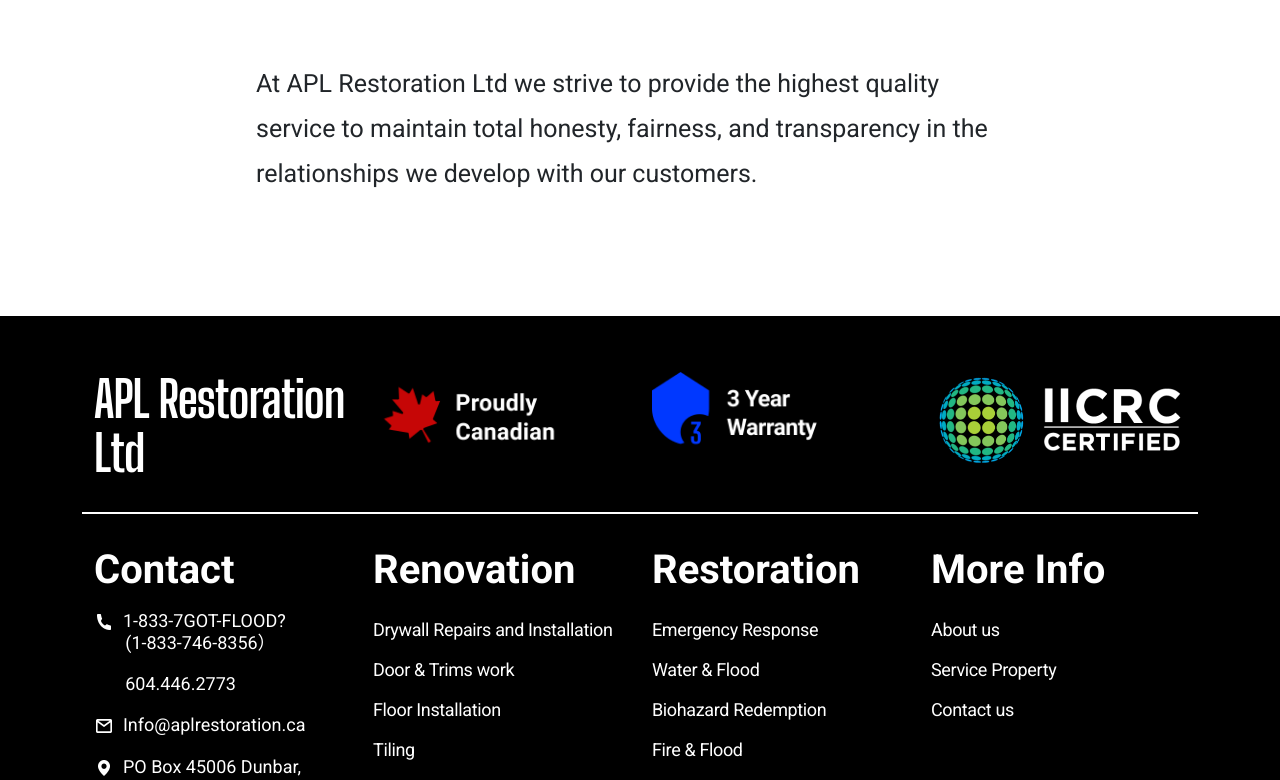
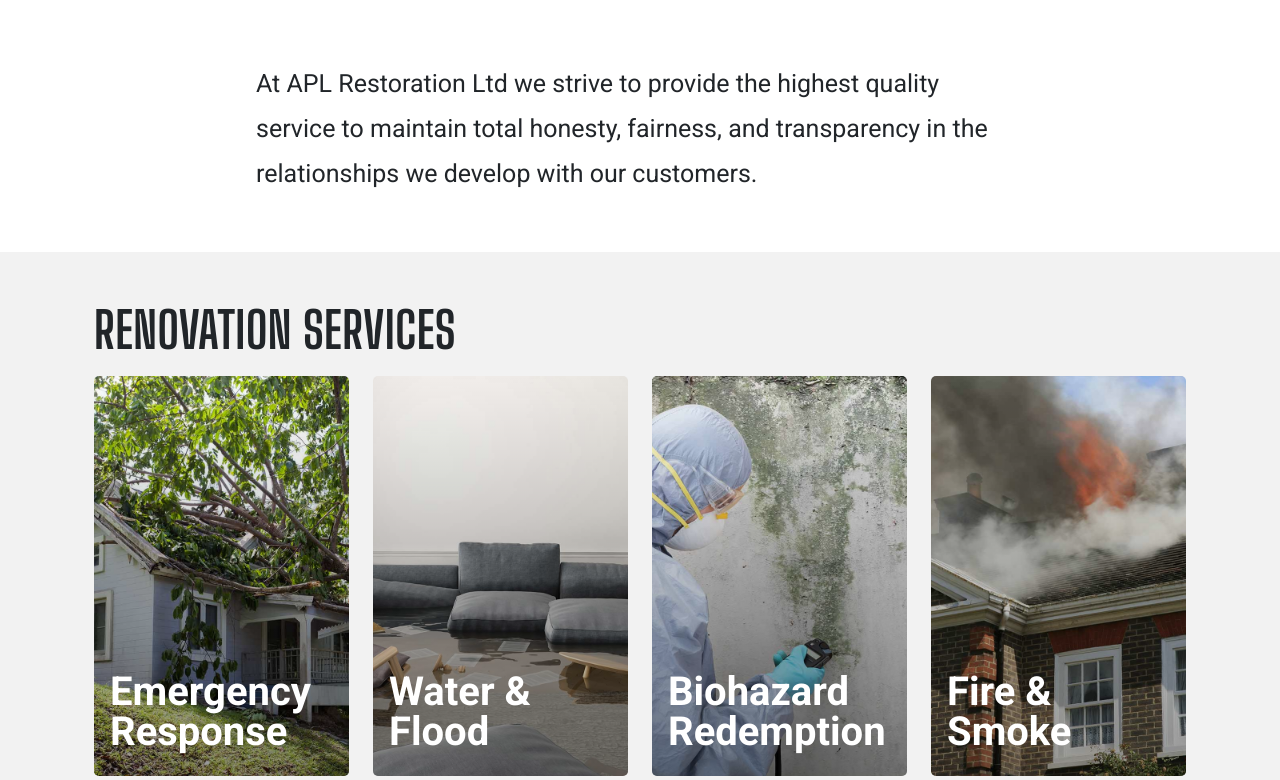
Before and after one commit to aplrestoration/apl-react, a React (Create React App) app: page /drywall-service in a window 1280 px wide. Shown: the part 969-1749 px from the top of the page. Built offline with nearby package versions, Linux system fonts and the light colour scheme.

Commit message:
add service page bottom nav

```diff
--- /dev/null
+++ b/src/components/GalleryNav.js
@@ -0,0 +1,162 @@
+import React from "react";
+import { Link } from "react-router-dom";
+//restoration
+import bg1 from "../assets/bg/restoration/1.jpg";
+import bg2 from "../assets/bg/restoration/2.jpg";
+import bg3 from "../assets/bg/restoration/3.jpg";
+import bg4 from "../assets/bg/restoration/4.jpg";
+//rennovation
+import bg5 from "../assets/bg/rennovation/1.jpg";
+import bg6 from "../assets/bg/rennovation/2.jpg";
+import bg7 from "../assets/bg/rennovation/3.jpg";
+import bg8 from "../assets/bg/rennovation/4.jpg";
+import bg9 from "../assets/bg/rennovation/5.jpg";
+import bg10 from "../assets/bg/rennovation/6.jpg";
+import bg11 from "../assets/bg/rennovation/7.jpg";
+import bg12 from "../assets/bg/rennovation/8.jpg";
+
+const resData = [
+  {
+    bgIMG: bg1,
+    title: "Emergency Response",
+    link: "/emergency-response",
+    id: 1,
+  },
+  {
+    bgIMG: bg2,
+    title: "Water & Flood",
+    link: "/water-and-flood",
+    id: 2,
+  },
+  {
+    bgIMG: bg3,
+    title: "Biohazard Redemption",
+    link: "/biohazard-redemption",
+    id: 3,
+  },
+  {
+    bgIMG: bg4,
+    title: "Fire & Smoke",
+    link: "/fire-and-smoke",
+    id: 4,
+  },
+];
+
+const renData = [
+  {
+    bgIMG: bg5,
+    title: "Drywall Repairs And Installation",
+    link: "/drywall-service",
+    id: 5,
+  },
+  {
+    bgIMG: bg6,
+    title: "Door & Trim Works",
+    link: "/door-and-trimworks",
+    id: 6,
+  },
+  {
+    bgIMG: bg7,
+    title: "Floor Installation",
+    link: "/floor-installation",
+    id: 7,
+  },
+  {
+    bgIMG: bg8,
+    title: "Tiling",
+    link: "/tiling",
+    id: 8,
+  },
+  {
+    bgIMG: bg9,
+    title: "Bathroom Finishing",
+    link: "/bathroom-finishing",
+    id: 9,
+  },
+  {
+    bgIMG: bg10,
+    title: "Basement Finishing",
+    link: "/basement-finishing",
+    id: 10,
+  },
+  {
+    bgIMG: bg11,
+    title: "Painting",
+    link: "/painting",
+    id: 11,
+  },
+  {
+    bgIMG: bg12,
+    title: "Demolition",
+    link: "/demolition",
+    id: 12,
+  },
+];
+function GalleryNav() {
+  return (
+    <div style={{ backgroundColor: "#F2F2F2", paddingBottom: "5%" }}>
+      {/* restoration */}
+      <div className="container px-4 py-5" id="custom-cards">
+        <h2 className="pb-2 big-title-2">RENOVATION SERVICES</h2>
+        <div className="row row-cols-2 row-cols-lg-4 align-items-stretch gallery-spacing">
+          {resData &&
+            resData.map((item) => (
+              <Link to={item.link} style={{ textDecoration: "none" }}>
+                <div className="col column-height" key={item.id}>
+                  <div
+                    className="
+              card card-cover
+              h-100
+              overflow-hidden
+              text-white
+              rounded-5
+              gallery-bg
+            "
+                    style={{ backgroundImage: `url(${item.bgIMG})` }}
+                  >
+                    <div className="d-flex flex-column-reverse h-100 p-3 text-shadow-1">
+                      <h1 className="pt-5 mt-5 lh-1 fw-bold card-title">
+                        {item.title}
+                      </h1>
+                    </div>
+                  </div>
+                </div>
+              </Link>
+            ))}
+        </div>
+      </div>
+      {/* rennovation */}
+      <div className="container px-4 py-5" id="custom-cards">
+        <h2 className="pb-2 big-title-2">RENOVATION SERVICES</h2>
+        <div className="row row-cols-2 row-cols-lg-4 align-items-stretch gallery-spacing">
+          {renData &&
+            renData.map((item) => (
+              <Link to={item.link} style={{ textDecoration: "none" }}>
+                <div className="col column-height" key={item.id}>
+                  <div
+                    className="
+              card card-cover
+              h-100
+              overflow-hidden
+              text-white
+              rounded-5
+              gallery-bg
+            "
+                    style={{ backgroundImage: `url(${item.bgIMG})` }}
+                  >
+                    <div className="d-flex flex-column-reverse h-100 p-3 text-shadow-1">
+                      <h1 className="pt-5 mt-5 lh-1 fw-bold card-title">
+                        {item.title}
+                      </h1>
+                    </div>
+                  </div>
+                </div>
+              </Link>
+            ))}
+        </div>
+      </div>
+    </div>
+  );
+}
+
+export default GalleryNav;
--- a/src/components/Header.js
+++ b/src/components/Header.js
@@ -2,6 +2,7 @@
 import { Link } from "react-router-dom";
 import MobileMenu from "./MobileMenu";
 import WebMenu from "./WebMenu";
+
 
 function Header() {
   const [showMobile, setMobile] = useState(false);
@@ -26,9 +27,9 @@
             {showWeb ? <WebMenu closeMenuWeb={setWeb}/> : null}
             <ul className="nav d-none d-lg-flex">
               <li>
-                <Link
-                  to="/"
+                <button
                   className="nav-link"
+                  style={{border: 'none', backgroundColor: 'white', color: 'black'}}
                   onClick={() => setWeb(!showWeb)}
                 >
                   Service&nbsp;&nbsp;
@@ -45,7 +46,7 @@
                       strokeWidth="1.5"
                     />
                   </svg>
-                </Link>
+                </button>
               </li>
               <li>
                 <Link to="/who-we-serve" className="nav-link">
--- a/src/index.css
+++ b/src/index.css
@@ -456,6 +456,10 @@
 
 /* Mobile Style end */
 
+button {
+
+}
+
 div.card {
   border: none;
   border-radius: 5px;
@@ -647,9 +651,6 @@
 }
 
 /* Other Pages  */
-.page-container {
-  padding-bottom: 5%;
-}
 
 .page-title {
   font-family: Big Shoulders Display;
--- a/src/pages/DoorAndTrimWorks.js
+++ b/src/pages/DoorAndTrimWorks.js
@@ -7,7 +7,7 @@
     <div className="container-fluid d-flex flex-column justify-content-end page-hero"
      style={{ backgroundImage: `url(${bg})` }}>
       <div className="page-text-container">
-          <h1 className="page-title">Door & Trimworks</h1>
+          <h1 className="page-title">Door & Trim Works</h1>
         </div>
       </div>
 
--- a/src/pages/DrywallService.js
+++ b/src/pages/DrywallService.js
@@ -1,5 +1,6 @@
 import React from "react";
 import bg from "../assets/bg/page-hero/renovation-header-drywall-repair-installation.jpg"
+import GalleryNav from "../components/GalleryNav";
 
 const DrywallService = () => {
   return (
@@ -27,6 +28,7 @@
           relationships we develop with our customers.
         </p>
       </div>
+      <GalleryNav />
     </div>
   );
 };
--- a/src/pages/EmergencyResponse.js
+++ b/src/pages/EmergencyResponse.js
@@ -7,7 +7,7 @@
       <div className="container-fluid d-flex flex-column justify-content-end page-hero"
       style={{ backgroundImage: `url(${bg})` }}>
         <div className="page-text-container">
-          <h1 className="page-title"> Emergency Response</h1>
+          <h1 className="page-title" style={{color:"white" }}> Emergency Response</h1>
         </div>
       </div>
 
--- a/src/pages/FireAndSmoke.js
+++ b/src/pages/FireAndSmoke.js
@@ -7,7 +7,7 @@
     <div className="container-fluid d-flex flex-column justify-content-end page-hero"
     style={{ backgroundImage: `url(${bg})` }}>
       <div className="page-text-container">
-          <h1 className="page-title">Fire And Smoke</h1>
+          <h1 className="page-title" style={{color:"white" }}>Fire & Smoke</h1>
         </div>
       </div>
 
--- a/src/pages/FloorInstallation.js
+++ b/src/pages/FloorInstallation.js
@@ -19,7 +19,7 @@
           installers will get your new floor installed and looking great!
         </p>
 
-        <p>Flooring types:</p>
+        <h1 className="fw-bold">Flooring types:</h1>
         <ul className="page-li">
           <li>Hardwood Flooring</li>
           <li>Laminate Flooring</li>
--- a/src/pages/WaterFlood.js
+++ b/src/pages/WaterFlood.js
@@ -7,7 +7,7 @@
       <div className="container-fluid d-flex flex-column justify-content-end page-hero"
       style={{ backgroundImage: `url(${bg})` }}>
         <div className="page-text-container">
-          <h1 className="page-title">WATER&FLOOD DAMAGE RESTORATION</h1>
+          <h1 className="page-title" style={{color:"white" }}>WATER & FLOOD</h1>
         </div>
       </div>
 
--- a/src/pages/WhereWeServed.js
+++ b/src/pages/WhereWeServed.js
@@ -6,7 +6,7 @@
     <div className="page-container">
       <div className="container-fluid d-flex flex-column justify-content-end page-hero">
         <div className="page-text-container">
-          <h1 className="page-title">WhereWeServed</h1>
+          <h1 className="page-title">Where We Served</h1>
         </div>
       </div>
 
--- a/src/pages/WhoWeServed.js
+++ b/src/pages/WhoWeServed.js
@@ -5,7 +5,7 @@
     <div className="page-container">
       <div className="container-fluid d-flex flex-column justify-content-end page-hero">
         <div className="page-text-container">
-          <h1 className="page-title">WhoWeServed</h1>
+          <h1 className="page-title">Who We Served</h1>
         </div>
       </div>
 
```
